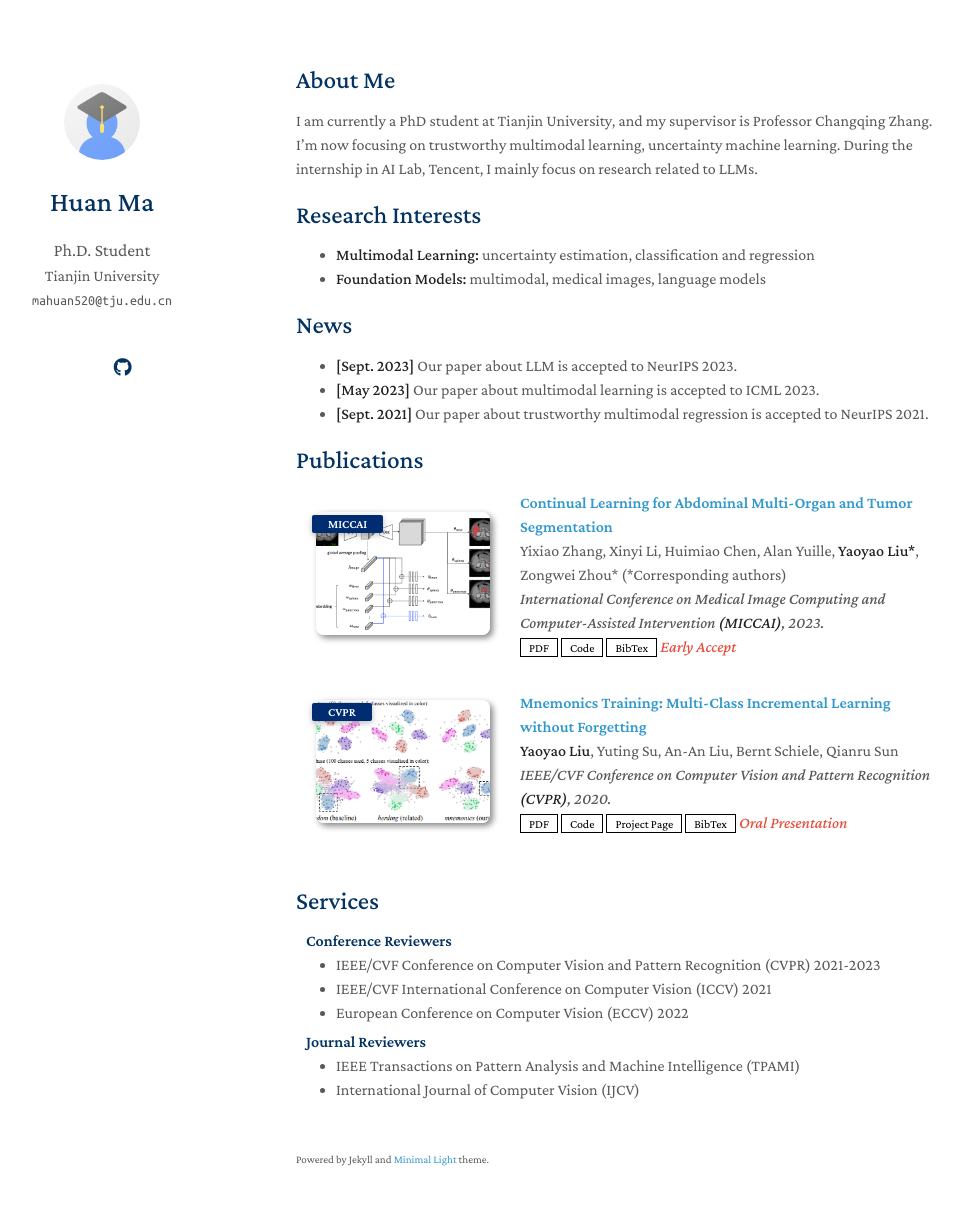
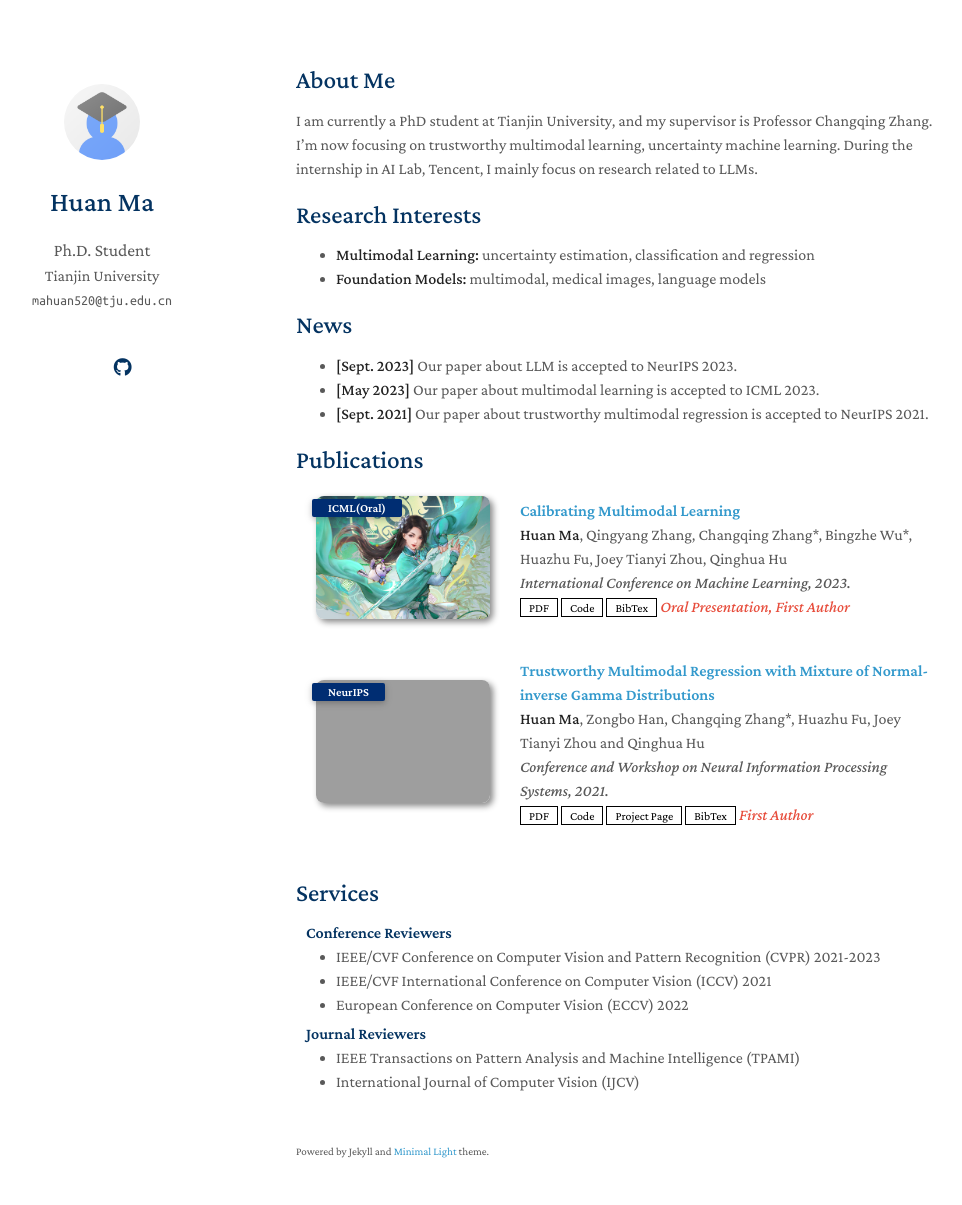
Before and after one commit to MaHuanAAA/MaHuanAAA.github.io, a Jekyll site: the page built from index.md, in a window 1280 px wide and 1240 px high. Shown: the top 1205 px of the window, without its empty margins (174-1136 px from the left). Built offline with Jekyll 4.4.1, drawn with Linux system fonts in a browser that asks for light colours; nearby versions of some CDN libraries; a style sheet for code colours, icons or effects is not loaded; our own code applies the rules of GitHub Pages for plain Markdown files; grey boxes are pictures that could not be loaded.

Commit message:
Update publications.yml

```diff
--- a/_data/publications.yml
+++ b/_data/publications.yml
@@ -1,22 +1,22 @@
 main:
 
-  - title: Continual Learning for Abdominal Multi-Organ and Tumor Segmentation
-    authors: Yixiao Zhang, Xinyi Li, Huimiao Chen, Alan Yuille, <strong>Yaoyao Liu*</strong>, Zongwei Zhou* (*Corresponding authors)
-    conference_short: MICCAI
-    conference: International Conference on Medical Image Computing and Computer-Assisted Intervention <strong>(MICCAI)</strong>, 2023.
-    pdf: https://arxiv.org/pdf/2306.00988.pdf
-    code: https://github.com/MrGiovanni/ContinualLearning
-    bibtex: https://bib.yliu.me/MICCAI23.txt
-    image: ./assets/img/teaser_example_2.png
-    notes: Early Accept
+  - title: Calibrating Multimodal Learning
+    authors: <strong>Huan Ma</strong>, Qingyang Zhang, Changqing Zhang*, Bingzhe Wu*, Huazhu Fu, Joey Tianyi Zhou, Qinghua Hu
+    conference_short: ICML(Oral)
+    conference: International Conference on Machine Learning, 2023.
+    pdf: https://openreview.net/pdf?id=4PgzyLz6hi
+    code: https://github.com/QingyangZhang/CML
+    bibtex: https://
+    image: ./assets/img/71.png
+    notes: Oral Presentation, First Author
 
-  - title: "Mnemonics Training: Multi-Class Incremental Learning without Forgetting"
-    authors: <strong>Yaoyao Liu</strong>, Yuting Su, An-An Liu, Bernt Schiele, Qianru Sun
-    conference_short: CVPR
-    conference: IEEE/CVF Conference on Computer Vision and Pattern Recognition <strong>(CVPR)</strong>, 2020.
-    pdf: https://arxiv.org/pdf/2002.10211.pdf
-    code: https://github.com/yaoyao-liu/class-incremental-learning/tree/main/mnemonics-training
+  - title: "Trustworthy Multimodal Regression with Mixture of Normal-inverse Gamma Distributions"
+    authors: <strong>Huan Ma</strong>, Zongbo Han, Changqing Zhang*, Huazhu Fu, Joey Tianyi Zhou and Qinghua Hu
+    conference_short: NeurIPS
+    conference: Conference and Workshop on Neural Information Processing Systems, 2021.
+    pdf: https://proceedings.neurips.cc/paper/2021/file/371bce7dc83817b7893bcdeed13799b5-Paper.pdf
+    code: https://github.com/MaHuanAAA/MoNIG
     page: https://class-il.mpi-inf.mpg.de/mnemonics/
     bibtex: https://class-il.mpi-inf.mpg.de/mnemonics/
-    notes: Oral Presentation
-    image: ./assets/img/teaser_example.png
+    notes: First Author
+    image: ./assets/img/72.png
```
